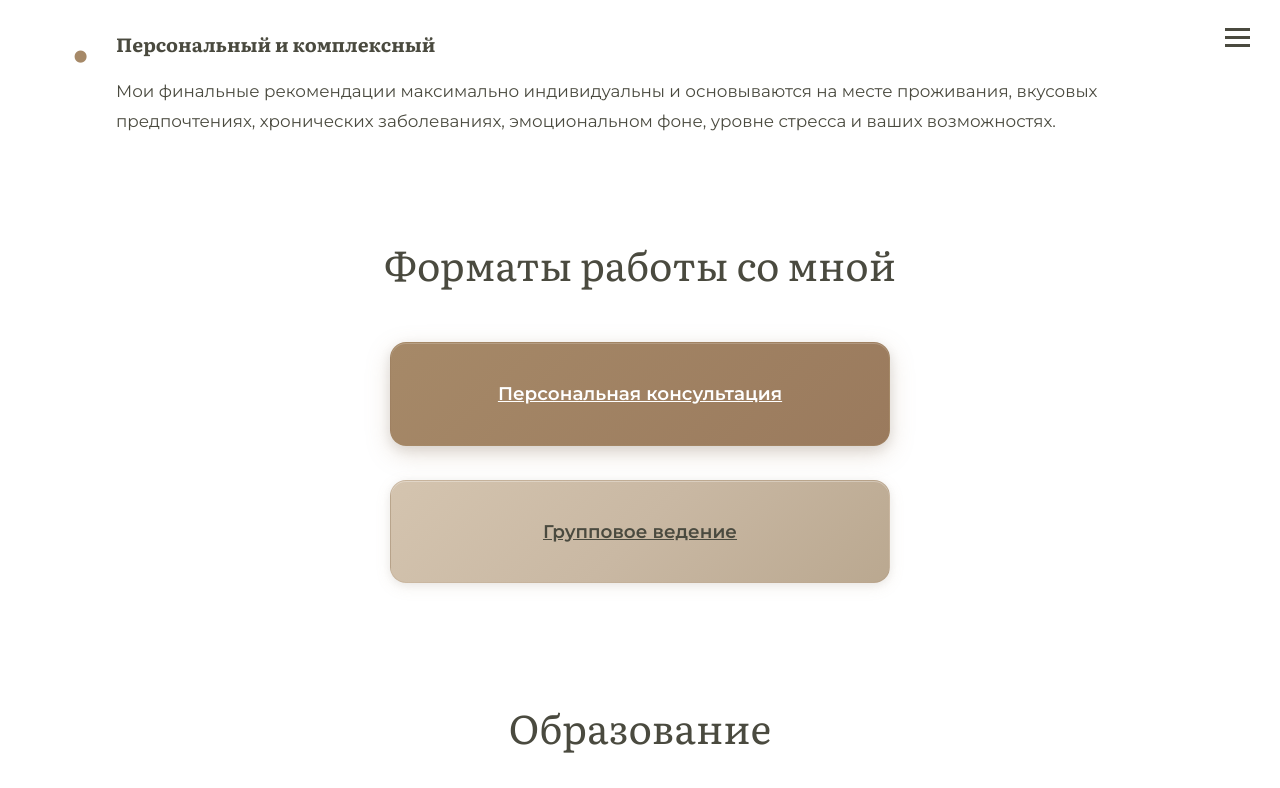
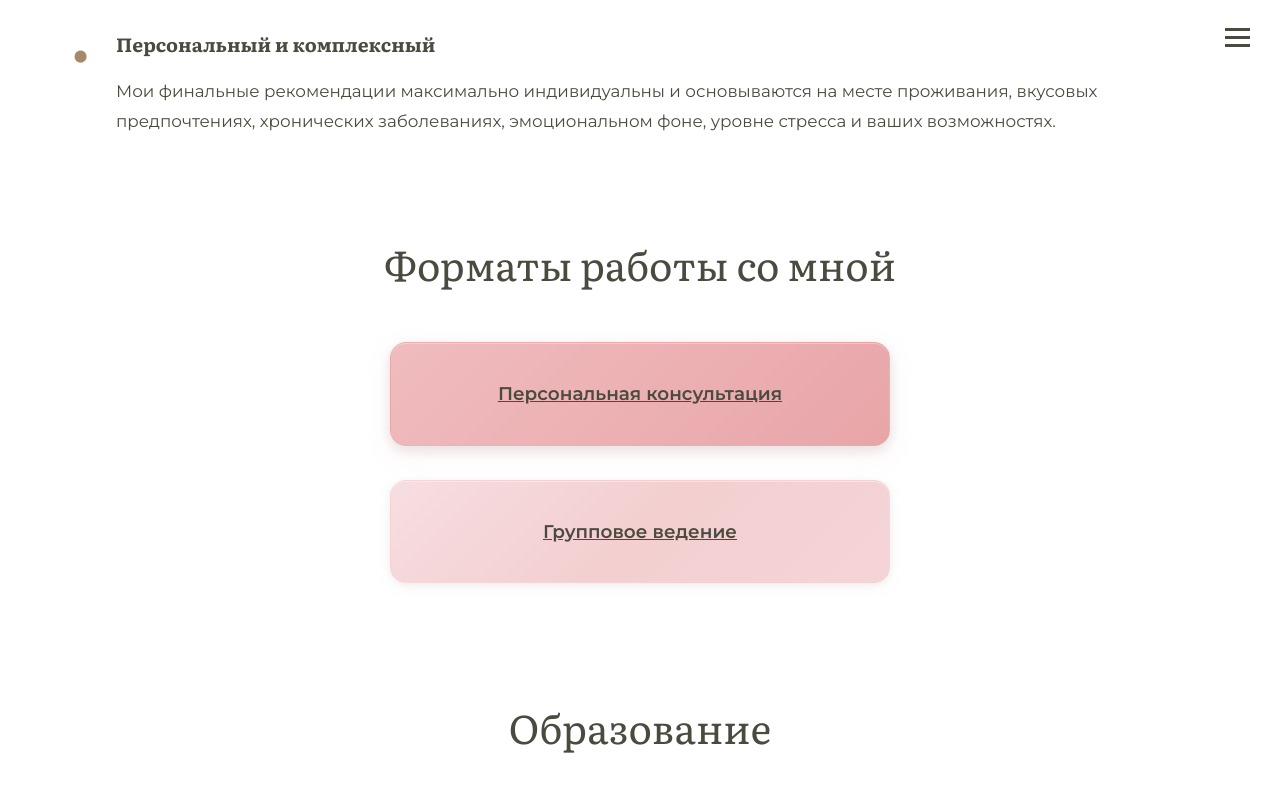
Before and after one commit to s1mba10/ansty_website, a plain HTML site: page index.html in a window 1280 px wide. In both pictures the pointer is over the link "Персональная консультация". Shown: the part 1562-2350 px from the top of the page. Drawn offline with Linux system fonts and the light colour scheme; a web font is replaced by a local one.

Commit message:
updated 5

```diff
--- a/css/style.css
+++ b/css/style.css
@@ -613,9 +613,9 @@ img {
 }
 
 .format-button {
-    background: linear-gradient(135deg, #d4c4af 0%, var(--color-taupe) 50%, #baa890 100%);
-    color: var(--color-dark);
-    border: 1px solid rgba(166, 137, 104, 0.2);
+    background: linear-gradient(135deg, #F7DDE2 0%, #F3CFCF 50%, #F5D4D8 100%);
+    color: var(--color-dark);
+    border: 1px solid rgba(243, 207, 207, 0.3);
     border-radius: 16px;
     padding: calc(var(--spacing-md) + 4px) var(--spacing-lg);
     font-family: var(--font-accent);
@@ -624,21 +624,21 @@ img {
     cursor: pointer;
     transition: all 0.3s ease;
     box-shadow:
-        0 4px 16px rgba(166, 137, 104, 0.12),
+        0 4px 16px rgba(243, 207, 207, 0.15),
         0 2px 8px rgba(0, 0, 0, 0.06),
-        inset 0 1px 0 rgba(255, 255, 255, 0.3);
+        inset 0 1px 0 rgba(255, 255, 255, 0.4);
     position: relative;
 }
 
 .format-button:hover {
-    background: linear-gradient(135deg, var(--color-gold-brown) 0%, #9a7a5d 100%);
-    color: var(--color-white);
+    background: linear-gradient(135deg, #F0BCBE 0%, #E8A5A8 100%);
+    color: var(--color-dark);
     transform: translateY(-2px);
     box-shadow:
-        0 8px 24px rgba(166, 137, 104, 0.25),
+        0 8px 24px rgba(243, 207, 207, 0.3),
         0 4px 12px rgba(0, 0, 0, 0.1),
-        inset 0 1px 0 rgba(255, 255, 255, 0.2);
-    border-color: rgba(166, 137, 104, 0.4);
+        inset 0 1px 0 rgba(255, 255, 255, 0.3);
+    border-color: rgba(232, 165, 168, 0.4);
 }
 
 .format-button:active {
```
